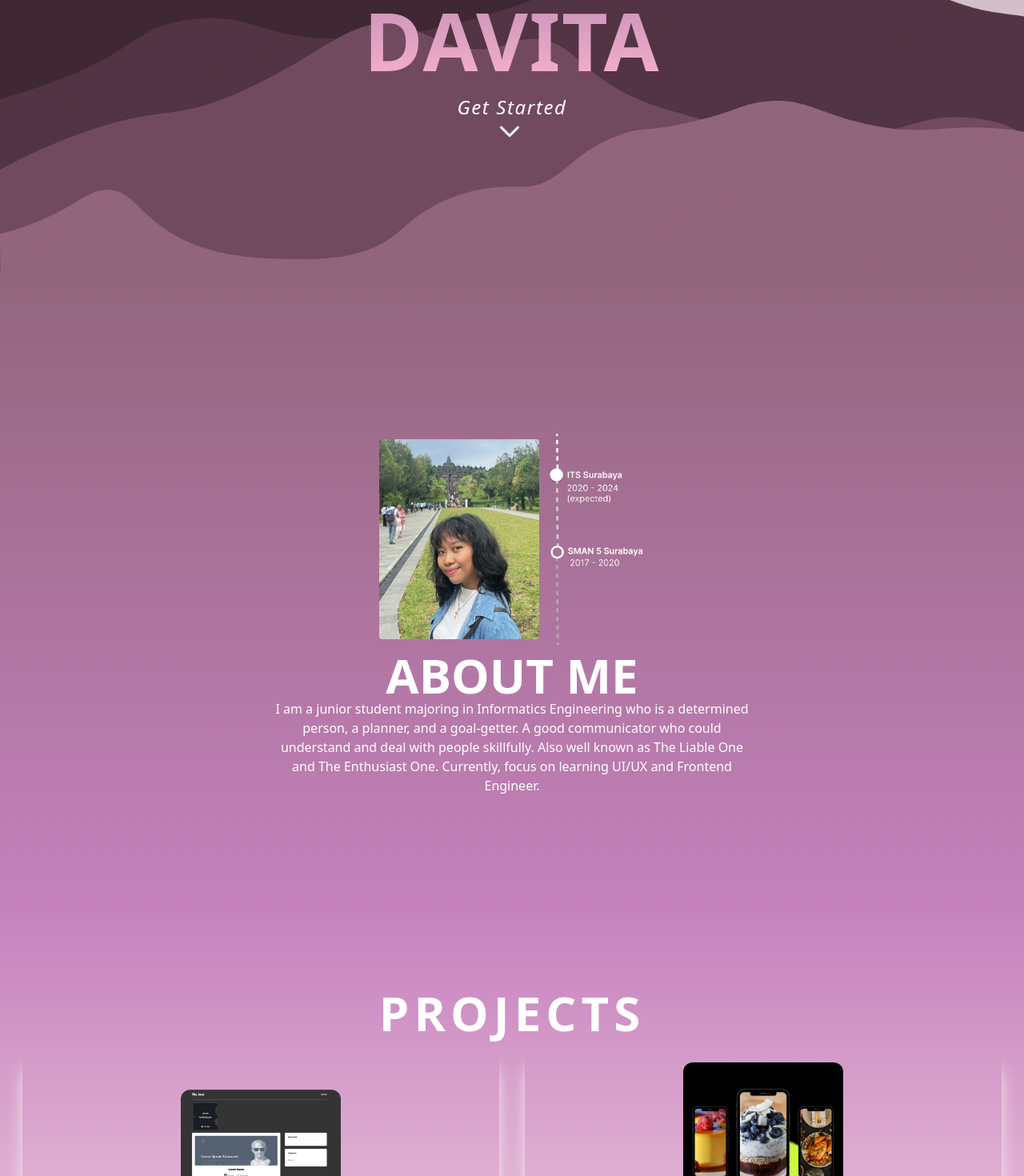
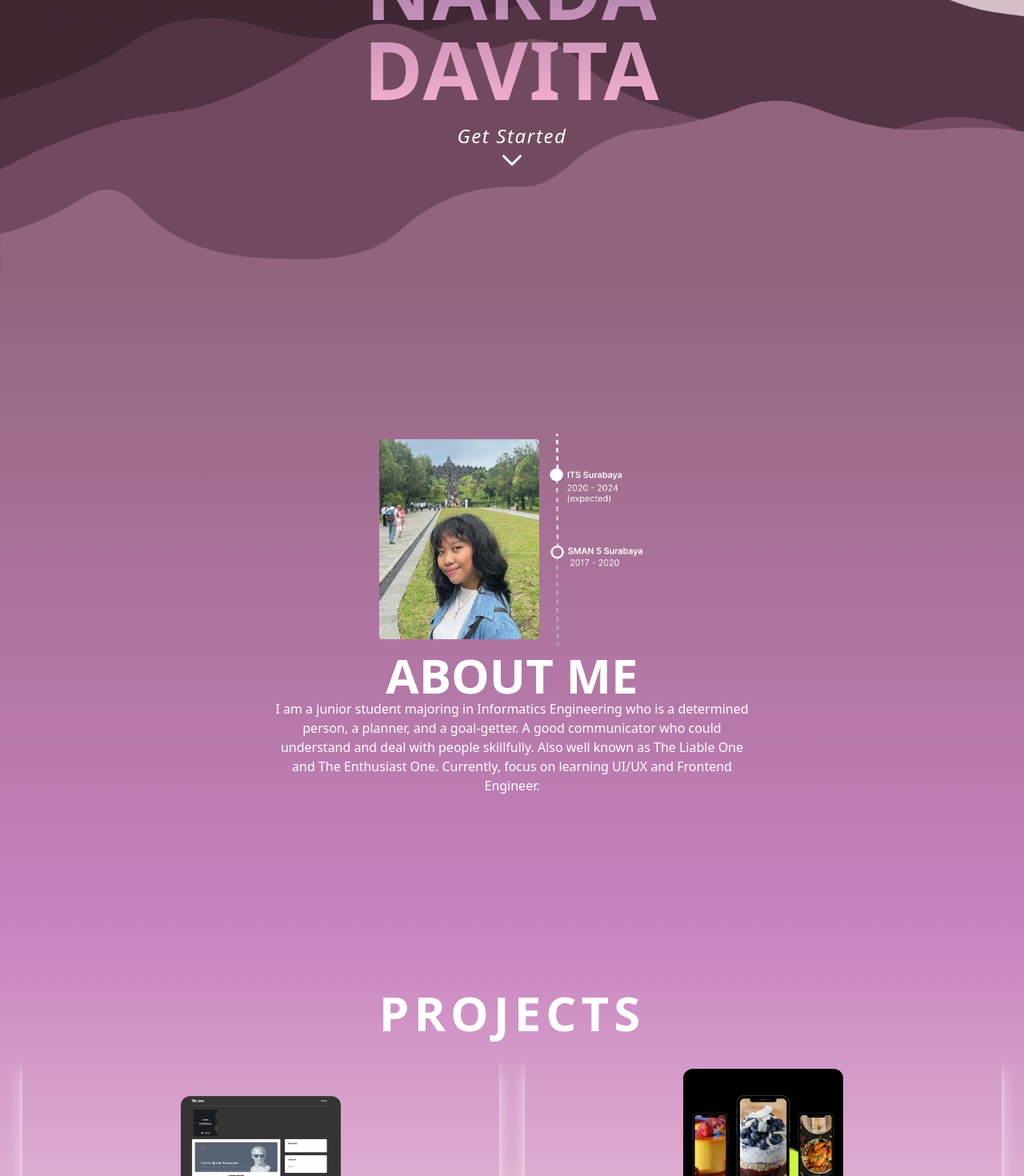
Before and after one commit to MonicaDavita/portfolio, a Next.js app: page / in a window 1280 px wide. Shown: the part 460-1930 px from the top of the page at 80% size. Built offline with nearby package versions, Linux system fonts and the light colour scheme.

Commit message:
update:position

```diff
--- a/components/Homepage.js
+++ b/components/Homepage.js
@@ -15,12 +15,14 @@ const Homepage = () => {
                         <h1 className="uppercase text-[50px] md:text-[100px] font-extrabold leading-[100%]">Narda</h1>
                         <h1 className="uppercase text-[50px] md:text-[100px] font-extrabold leading-[100%]">Davita</h1>
                     </div>
-                    <div className="grid grid-rows-2 justify-center text-center pt-4">
-                        <Link href="#about">
-                            <p className="flex justify-center text-[18px] md:text-[24px] font-thin italic hover:border-b">Get Started</p>
-                            <HiOutlineChevronDown className="ml-10 md:ml-12 animate-bounce w-[36px] h-[36px]" />
-                        </Link>
-                    </div>
+                    <Link href="#about" className="flex items-center justify-center">
+                        <div className="grid grid-rows-2 justify-center items-center text-center pt-4">
+                            <p className="flex justify-center text-[18px] md:text-[24px] font-thin italic hover:border-b items-center text-center">Get Started</p>
+                            <div className="flex justify-center items-center">
+                                <HiOutlineChevronDown className="animate-bounce w-[36px] h-[36px]" />
+                            </div>
+                        </div>
+                    </Link>
                 </div>
             </div>
         </div>
--- a/components/Navbar.js
+++ b/components/Navbar.js
@@ -123,7 +123,7 @@ const Navbar = () => {
                                     <AiOutlineMail />
                                 </div>
                                 </Link>
-                                <a href="wa.me/+62895342292555">
+                                <a href="https://wa.me/+62895342292555">
                                 <div className="rounded-full shadow-sm shadow-black p-3 cursor-pointer hover:scale-105 ease-in duration">
                                     <BsFillPersonLinesFill />
                                 </div>
--- a/components/ProjectItems.js
+++ b/components/ProjectItems.js
@@ -4,11 +4,11 @@ import Link from "next/link";
 
 const ProjectItems = ( {title, backgroundImg, projectUrl, projectMade, projecStatus} ) => {
     return (
-        <div className="relative flex items-center justify-center h-auto w-full shadow-xl shadow-white rounded-xl p-4 group hover:bg-gradient-to-r from-[#C682BE] to-[#F7D8E4]">
+        <div className="relative flex items-center justify-center h-auto w-full shadow-xl shadow-white rounded-xl p-6 group hover:bg-gradient-to-r from-[#C682BE] to-[#F7D8E4]">
             <Image className="rounded-xl group-hover:opacity-10" src={backgroundImg} alt='/'  width='200' height='200'/>
             <div className="hidden group-hover:block absolute top-[50%] left-[50%] translate-x-[-50%] translate-y-[-50%]">
                 <h3 className="text-2xl text-[#745C97] tracking-wider text-center font-extrabold">{title}</h3>
-                <p className="pb-4 pt-2 text-[#745C97] text-center font-semibold">{projectMade}</p>
+                <p className="pb-2 pt-2 text-[#745C97] text-center font-semibold">{projectMade}</p>
                 <Link href={projectUrl}>
                     <p className="text-center py-3 rounded-lg bg-[#745C97] text-white text-lg cursor-pointer font-bold">{projecStatus}</p>
                 </Link>
```
